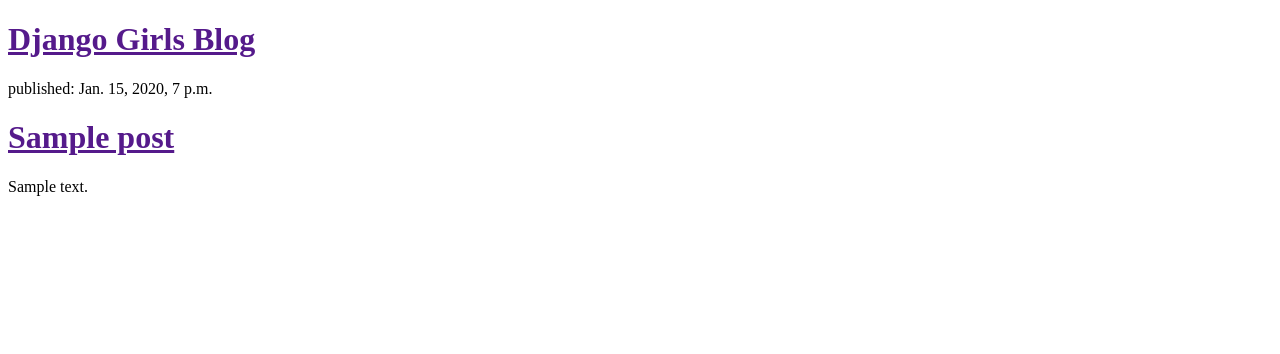
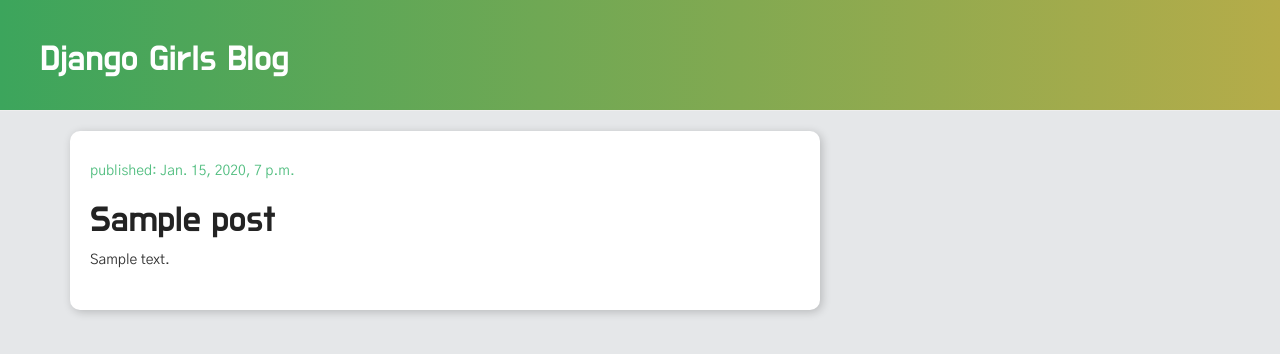
Before and after one commit to chiabi/djangogirls, a Django app: template blog/templates/blog/post_list.html in a window 1280 px wide. Shown: the top 354 px of the page. Run offline with Django 3.2, Linux system fonts and the light colour scheme; the template is opened without the code that fills it: values that come from a table or form of the project are taken from there, others are empty; tables that the repository leaves empty hold one stand-in row (values such as "Sample post"); some libraries are stand-ins or nearby versions.

Commit message:
Add view and template for detailed blog post as well as CSS for the site

```diff
--- /dev/null
+++ b/blog/static/css/blog.css
@@ -0,0 +1,65 @@
+body {
+  margin: 0;
+  font-family: 'Gothic A1', sans-serif;
+  background-color: #E5E7E9;
+}
+
+h1, h2, h3, h4 {
+  font-family: 'Do Hyeon', sans-serif;
+}
+
+a,
+a:visited,
+a:active {
+  color: inherit;
+  text-decoration: none;
+}
+.page-header {
+  background: linear-gradient(90deg, #3CA55C, #B5AC49);
+  margin-top: 0;
+  padding: 20px 20px 20px 40px;
+}
+
+.page-header h1 {
+  color: #fff;
+  font-size: 36px;
+}
+
+.content {
+  /* margin-left: 40px; */
+}
+
+.date {
+  color: #52BE80;
+}
+
+.save {
+  float: right;
+}
+
+.post-form textarea,
+.post-form input {
+  width: 100%;
+}
+
+.top-menu,
+.top-menu:hover,
+.top-menu:visited {
+  color: #fff;
+  float: right;
+  font-size: 26px;
+  margin-right: 20px;
+}
+
+.post {
+  margin-bottom: 30px;
+  padding: 30px 20px;
+  border-radius: 10px;
+  background-color: #fff;
+  box-shadow: 2px 2px 10px rgba(0,0,0,0.2)
+}
+
+.post h1 a,
+.post h1 a:visited {
+  color: #232323;
+}
--- /dev/null
+++ b/blog/templates/blog/base.html
@@ -0,0 +1,32 @@
+{% load static %}
+<!DOCTYPE html>
+<html lang="en">
+<head>
+  <meta charset="UTF-8">
+  <meta name="viewport" content="width=device-width, initial-scale=1.0">
+  <meta http-equiv="X-UA-Compatible" content="ie=edge">
+  <title>Chiabi's blog</title>
+  <link href="https://fonts.googleapis.com/css?family=Do+Hyeon|Gothic+A1" rel="stylesheet">
+  <link rel="stylesheet" href="//maxcdn.bootstrapcdn.com/bootstrap/3.2.0/css/bootstrap.min.css">
+  <link rel="stylesheet" href="//maxcdn.bootstrapcdn.com/bootstrap/3.2.0/css/bootstrap-theme.min.css">
+  <link rel="stylesheet" href="{% static 'css/blog.css' %}">
+</head>
+<body>
+  <div class="page-header">
+    <h1><a href="">Django Girls Blog</a></h1>
+  </div>
+  <div class="content container">
+    <div class="row">
+      <div class="col-md-8">
+        {% block content %}
+        {% endblock %}
+      </div>
+    </div>
+    <!-- <div>
+      <p>published: 14.06.2014, 12:14</p>
+      <h2><a href="">My first post</a></h2>
+      <p>Aenean eu leo quam. Pellentesque ornare sem lacinia quam venenatis vestibulum. Donec id elit non mi porta gravida at eget metus. Fusce dapibus, tellus ac cursus commodo, tortor mauris condimentum nibh, ut fermentum massa justo sit amet risus.</p>
+    </div> -->
+  </div>
+</body>
+</html>
--- a/blog/templates/blog/post_list.html
+++ b/blog/templates/blog/post_list.html
@@ -1,32 +1,13 @@
-<!DOCTYPE html>
-<html lang="en">
-<head>
-  <meta charset="UTF-8">
-  <meta name="viewport" content="width=device-width, initial-scale=1.0">
-  <meta http-equiv="X-UA-Compatible" content="ie=edge">
-  <title>Chiabi's blog</title>
-</head>
-<body>
-  <div>
-    <h1><a href="">Django Girls Blog</a></h1>
-  </div>
+{% extends 'blog/base.html' %}
+
+{% block content %}
   {% for post in posts %}
-    <div>
-      <p>published: {{ post.published_date }}</p>
-      <h1><a href="">{{ post.title }}</a></h1>
+    <div class="post">
+      <div class="date">
+        published: {{ post.published_date }}
+      </div>
+      <h1><a href="{% url 'post_detail' pk=post.pk %}">{{ post.title }}</a></h1>
       <p>{{ post.text|linebreaksbr }}</p>
     </div>
   {% endfor %}
-  <!-- <div>
-    <p>published: 14.06.2014, 12:14</p>
-    <h2><a href="">My first post</a></h2>
-    <p>Aenean eu leo quam. Pellentesque ornare sem lacinia quam venenatis vestibulum. Donec id elit non mi porta gravida at eget metus. Fusce dapibus, tellus ac cursus commodo, tortor mauris condimentum nibh, ut fermentum massa justo sit amet risus.</p>
-  </div>
-
-  <div>
-      <p>published: 14.06.2014, 12:14</p>
-      <h2><a href="">My second post</a></h2>
-      <p>Aenean eu leo quam. Pellentesque ornare sem lacinia quam venenatis vestibulum. Donec id elit non mi porta gravida at eget metus. Fusce dapibus, tellus ac cursus commodo, tortor mauris condimentum nibh, ut f.</p>
-  </div> -->
-</body>
-</html>
+{% endblock %}
--- a/blog/urls.py
+++ b/blog/urls.py
@@ -3,4 +3,5 @@
 
 urlpatterns = [
     url(r'^$', views.post_list, name='post_list'),
+    url(r'^post/(?P<pk>\d+)/$', views.post_detail, name='post_detail'),
 ]
```
Also changed, not shown: blog/templates/blog/post_detail.html (added, +12 -0 lines), blog/views.py (+5 -2 lines).
